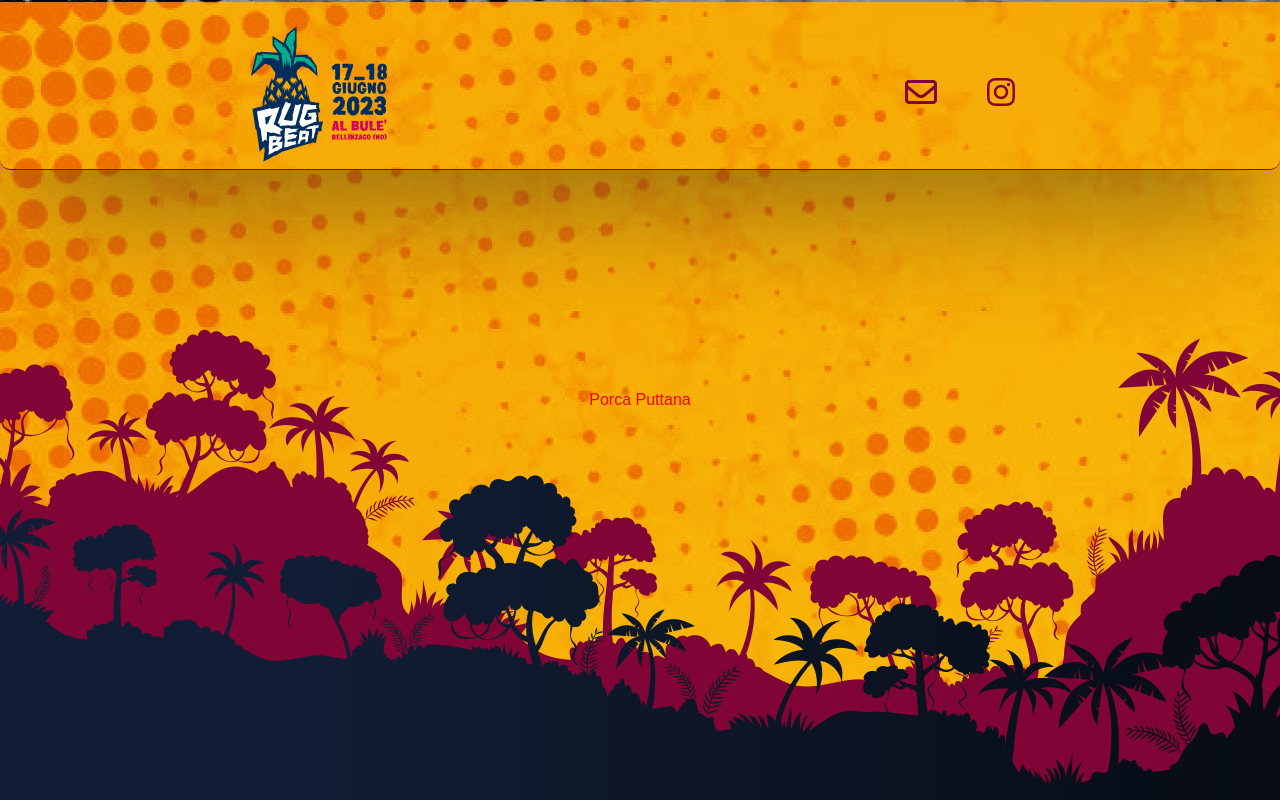
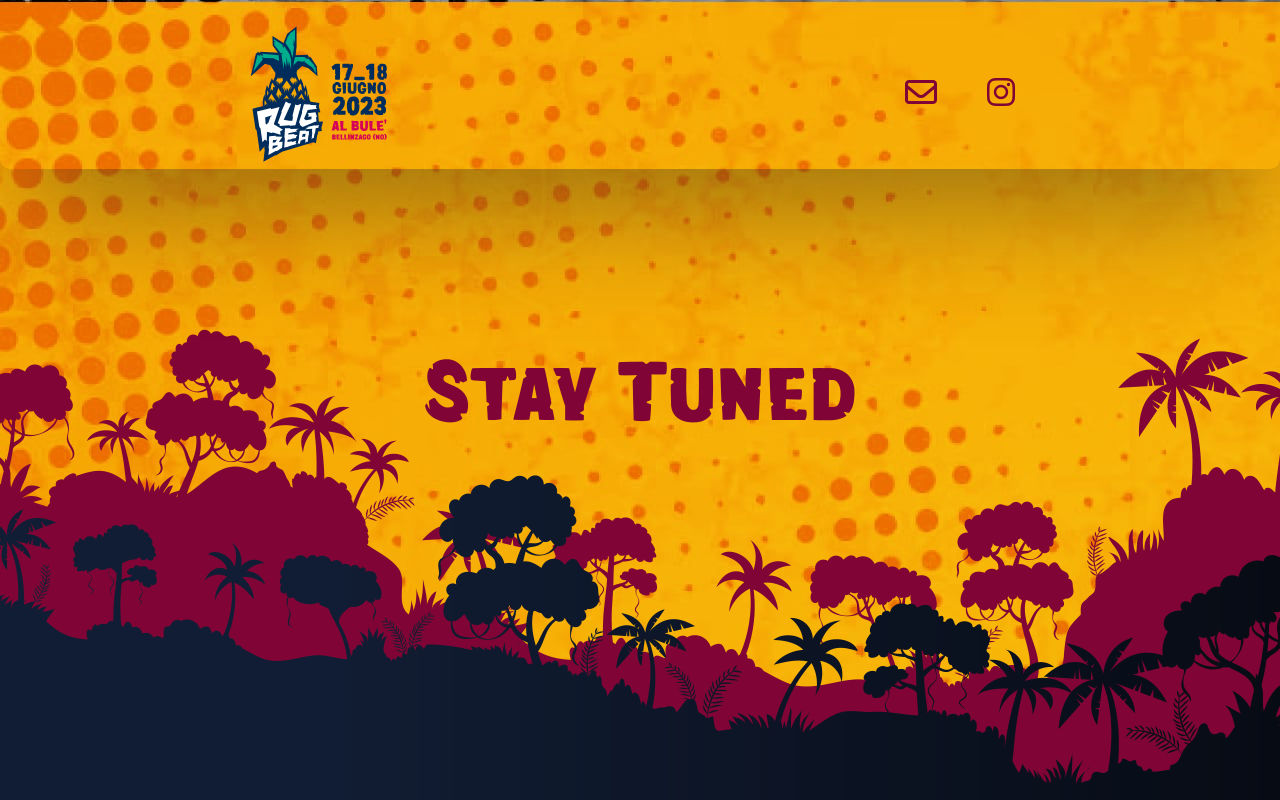
Before and after one commit to 83CarloG/rugbeat2023, a React (Vite) app: page / in a window 1280 px wide. Built offline with nearby package versions, Linux system fonts and the light colour scheme.

Commit message:
[FEATURE] add string for hero/font/css variables

```diff
--- a/src/App.jsx
+++ b/src/App.jsx
@@ -1,12 +1,14 @@
 import { createRoot } from "react-dom/client";
 import Hero from "./components/Hero";
 import Header from "./components/Header";
+import Footer from "./components/Footer";
 
 const App = () => {
   return (
     <div className="main_container">
       <Header />
-      <Hero name="Prova" />
+      <Hero />
+      <Footer />
     </div>
   );
 };
--- a/src/components/Header.jsx
+++ b/src/components/Header.jsx
@@ -11,7 +11,7 @@ const Header = () => {
           <li>
             <a href="https://www.facebook.com/festivalrugby">
               <i className="fa-regular fa-envelope fa-2xl"></i>
-              <span className="sr-only">Facebook</span>
+              <span className="sr-only">email</span>
             </a>
           </li>
           <li>
--- a/src/components/Hero.jsx
+++ b/src/components/Hero.jsx
@@ -1,7 +1,7 @@
 const Hero = () => {
   return (
     <section className="hero">
-      <div className="hero-content">Porca Puttana</div>
+      <div className="hero-content">Stay Tuned</div>
     </section>
   );
 };
--- a/src/style.css
+++ b/src/style.css
@@ -1,7 +1,20 @@
+@font-face {
+  font-family: "MyWebFont";
+  src: url("FontsFree-Net-Zoonaji.ttf") format("truetype");
+}
+
 * {
   box-sizing: border-box;
   padding: 0;
   border: 0;
+}
+
+:root {
+  --main-color_red: #800435;
+  --main-color_blue: #002d5c;
+  --main-color_yellow: #f7a800;
+
+  --main-font: MyWebFont;
 }
 
 /* Hero */
@@ -33,8 +46,9 @@ body {
 }
 .hero-content {
   position: relative;
-  font-family: "Monserrat", sans-serif;
-  color: red;
+  font-family: var(--main-font), sans-serif;
+  font-size: 5rem;
+  color: var(--main-color_red);
   text-align: center;
   margin: 0.625rem;
 }
@@ -66,13 +80,12 @@ header {
   background: transparent;
   width: 100vw;
   padding-top: 1rem;
-  color: rgb(128, 4, 53);
   z-index: 2;
   transform: perspective(75em);
   box-shadow: rgba(22, 31, 39, 0.42) 0px 60px 123px -25px,
     rgba(19, 26, 32, 0.08) 0px 35px 75px -35px;
   border-radius: 10px;
-  border-bottom: 1px solid;
+  border-bottom: 1px solid var(--main-color);
   border-bottom-color: rgb(213, 220, 226) rgb(213, 220, 226) rgb(184, 194, 204);
 }
 .footer-logo {
@@ -94,5 +107,5 @@ header {
 
 .footer-social .fa-regular,
 .fa-brands {
-  color: #800435;
+  color: var(--main-color_red);
 }
```
Also changed, not shown: src/FontsFree-Net-Zoonaji.ttf (added).
